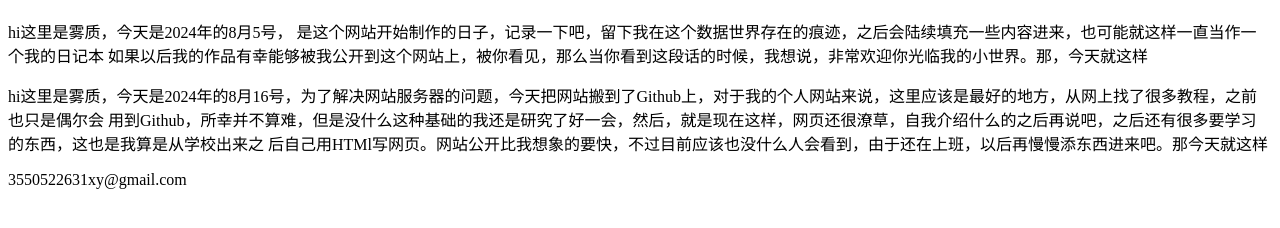
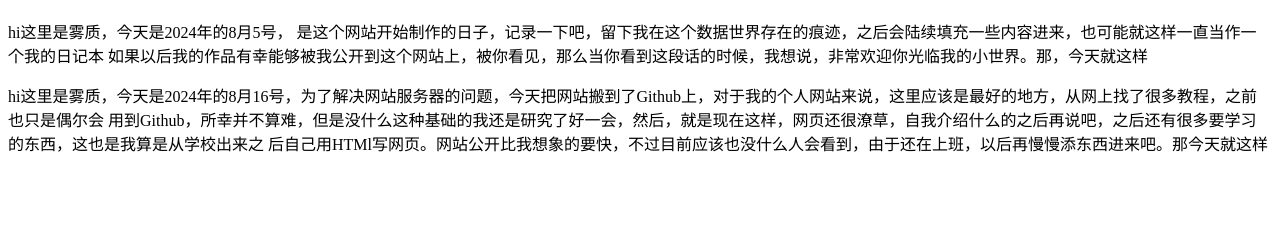
Before and after one commit to Wuzhixy/WuzhiXY.github.io, a plain HTML site: page index.html in a window 1280 px wide. Shown: the part 70-298 px from the top of the page. Drawn offline with Linux system fonts and the light colour scheme.

Commit message:
Update index.html

```diff
--- a/index.html
+++ b/index.html
@@ -18,8 +18,9 @@
   后自己用HTMl写网页。网站公开比我想象的要快，不过目前应该也没什么人会看到，由于还在上班，以后再慢慢添东西进来吧。那今天就这样</p>
   </div>
   <div sytle="
-    text-align:center;">
-    <p>3550522631xy@gmail.com</p>
+    text-align:center;
+    ">
+    <p></p>
   </div>
 </body>
 </html>
```
